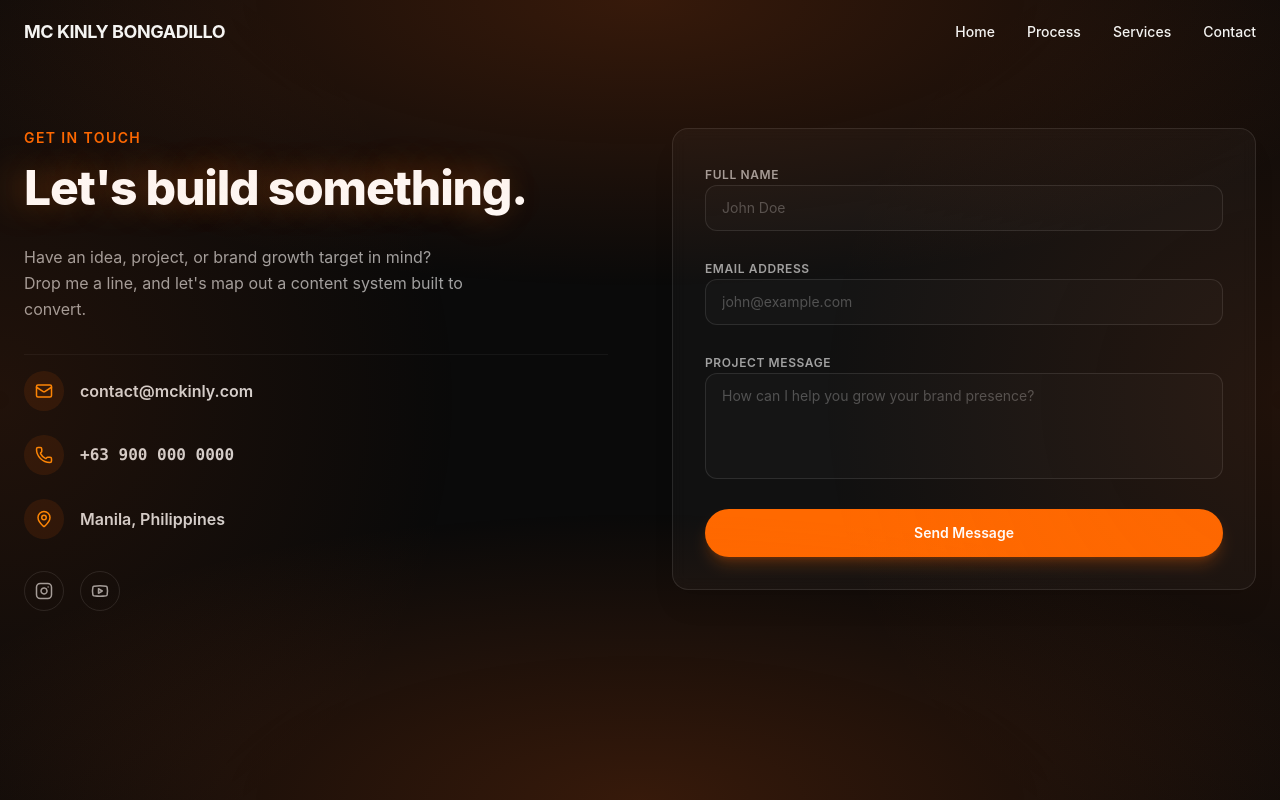
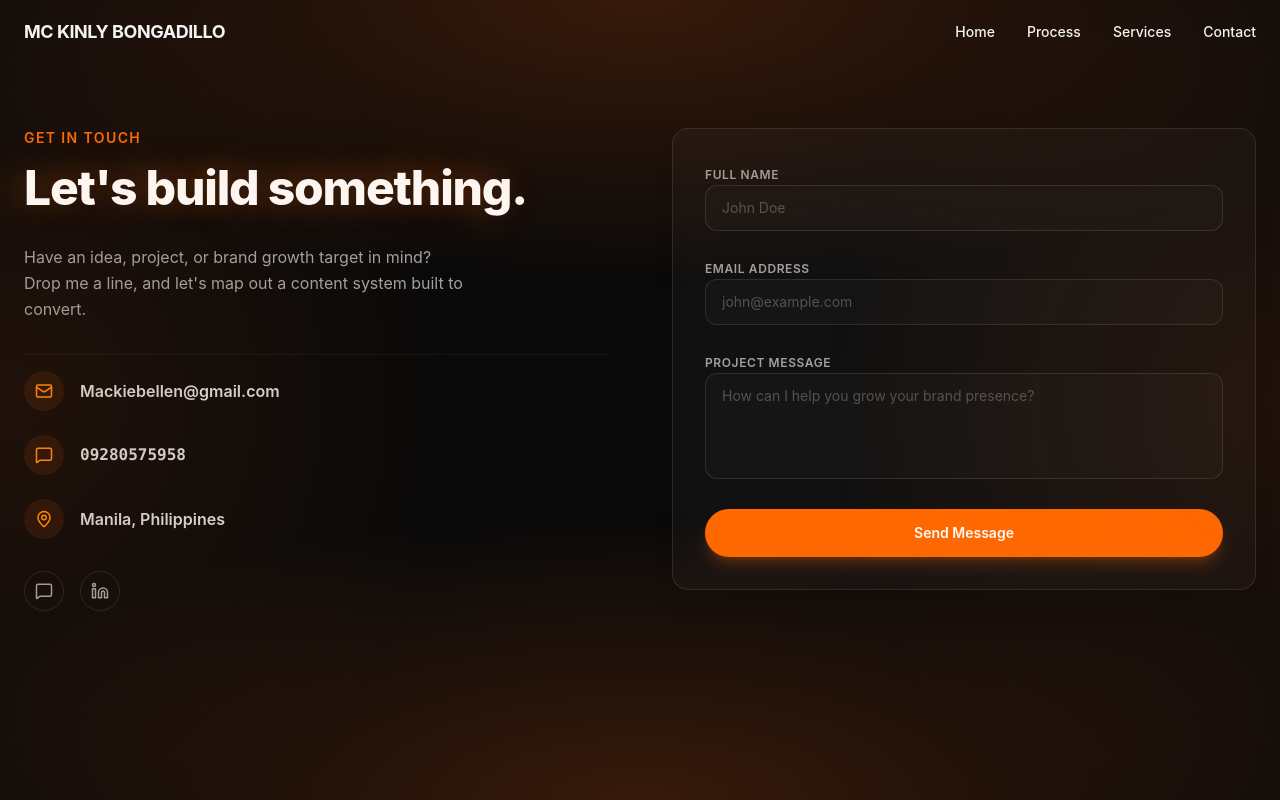
Before and after one commit to Mackie05/Mc-creative-portfolio-, a React (Vite) app: page /#/contact in a window 1280 px wide. Shown: the top 800 px of the page. Built offline with nearby package versions, Linux system fonts and the light colour scheme.

Commit message:
refactor: update contact details and media assets
- Update hero background to PNG
- Replace social links with WhatsApp and LinkedIn
- Update email address
- Disable price section visibility

```diff
--- a/src/components/sections/Contact.tsx
+++ b/src/components/sections/Contact.tsx
@@ -4,26 +4,20 @@ import { useState, useRef, useEffect } from "react";
 import {
   Mail,
   MapPin,
-  Instagram,
-  Youtube,
   Linkedin,
-  Twitter,
+  MessageSquare,
   Send,
   Sparkles,
 } from "lucide-react";
 
 const SOCIAL_CONFIG = {
-  instagram: { enabled: true, url: "#" },
-  youtube: { enabled: true, url: "#" },
-  linkedin: { enabled: true, url: "#" },
-  twitter: { enabled: true, url: "#" },
+  whatsapp: { enabled: true, url: "https://wa.me/639280575958" },
+  linkedin: { enabled: true, url: "https://linkedin.com/in/mc-kinly-bongadillo-5297681b0" },
 };
 
 const socials = [
-  { icon: Instagram, label: "Instagram", key: "instagram" },
-  { icon: Youtube, label: "YouTube", key: "youtube" },
+  { icon: MessageSquare, label: "WhatsApp", key: "whatsapp" },
   { icon: Linkedin, label: "LinkedIn", key: "linkedin" },
-  { icon: Twitter, label: "Twitter", key: "twitter" },
 ].filter((s) => SOCIAL_CONFIG[s.key as keyof typeof SOCIAL_CONFIG]?.enabled);
 
 function LiquidGlass({
--- a/src/components/sections/ContactPage.tsx
+++ b/src/components/sections/ContactPage.tsx
@@ -1,6 +1,6 @@
 import React, { useState, useRef, useEffect } from "react";
 import { motion } from "framer-motion";
-import { Mail, Phone, MapPin, Instagram, Youtube, Sparkles } from "lucide-react";
+import { Mail, Phone, MapPin, Linkedin, MessageSquare, Sparkles } from "lucide-react";
 
 export function ContactPage() {
   const [formState, setFormState] = useState({ name: "", email: "", message: "" });
@@ -68,17 +68,17 @@ export function ContactPage() {
               <div className="h-10 w-10 rounded-full bg-orange-500/10 flex items-center justify-center text-orange-400">
                 <Mail size={18} />
               </div>
-              <a href="mailto:contact@mckinly.com" className="hover:text-orange-400 transition-colors font-semibold">
-                contact@mckinly.com
+              <a href="mailto:Mackiebellen@gmail.com" className="hover:text-orange-400 transition-colors font-semibold">
+                Mackiebellen@gmail.com
               </a>
             </div>
 
             <div className="flex items-center gap-4 text-neutral-300">
               <div className="h-10 w-10 rounded-full bg-orange-500/10 flex items-center justify-center text-orange-400">
-                <Phone size={18} />
+                <MessageSquare size={18} />
               </div>
-              <a href="tel:+63900000000" className="hover:text-orange-400 transition-colors font-semibold font-mono">
-                +63 900 000 0000
+              <a href="https://wa.me/639280575958" target="_blank" rel="noreferrer" className="hover:text-orange-400 transition-colors font-semibold font-mono">
+                09280575958
               </a>
             </div>
 
@@ -92,20 +92,22 @@ export function ContactPage() {
 
           <div className="flex gap-4">
             <a
-              href="https://instagram.com"
+              href="https://wa.me/639280575958"
               target="_blank"
               rel="noreferrer"
               className="h-10 w-10 rounded-full border border-white/10 flex items-center justify-center hover:border-orange-500/30 hover:bg-orange-500/10 transition-colors text-neutral-400 hover:text-orange-400"
+              title="WhatsApp"
             >
-              <Instagram size={18} />
+              <MessageSquare size={18} />
             </a>
             <a
-              href="https://youtube.com"
+              href="https://linkedin.com/in/mc-kinly-bongadillo-5297681b0"
               target="_blank"
               rel="noreferrer"
               className="h-10 w-10 rounded-full border border-white/10 flex items-center justify-center hover:border-orange-500/30 hover:bg-orange-500/10 transition-colors text-neutral-400 hover:text-orange-400"
+              title="LinkedIn"
             >
-              <Youtube size={18} />
+              <Linkedin size={18} />
             </a>
           </div>
         </motion.div>
--- a/src/components/sections/Hero.tsx
+++ b/src/components/sections/Hero.tsx
@@ -7,7 +7,7 @@ export function Hero() {
       {/* Background Image */}
       <div className="absolute inset-0 z-0 select-none">
         <img
-          src="/images/hero-bg.jpg"
+          src="/images/hero-bg.png"
           alt="Background"
           referrerPolicy="no-referrer"
           className="w-full h-full object-cover"
--- a/src/components/sections/ServicesSection.tsx
+++ b/src/components/sections/ServicesSection.tsx
@@ -9,7 +9,7 @@ import { ArrowRight, Sparkles, Film, Clapperboard, Palette, BarChart3 } from "lu
 
 const SHOW_BRAND_IDENTITY = true;
 const SHOW_ANALYTICS = true;
-const SHOW_PRICES = true;
+const SHOW_PRICES = false;
 
 // ============================================
 // ANIMATED BACKGROUND ILLUSTRATIONS
```
Also changed, not shown: public/images/hero-bg.jpg (deleted), public/images/hero-bg.png (added).
